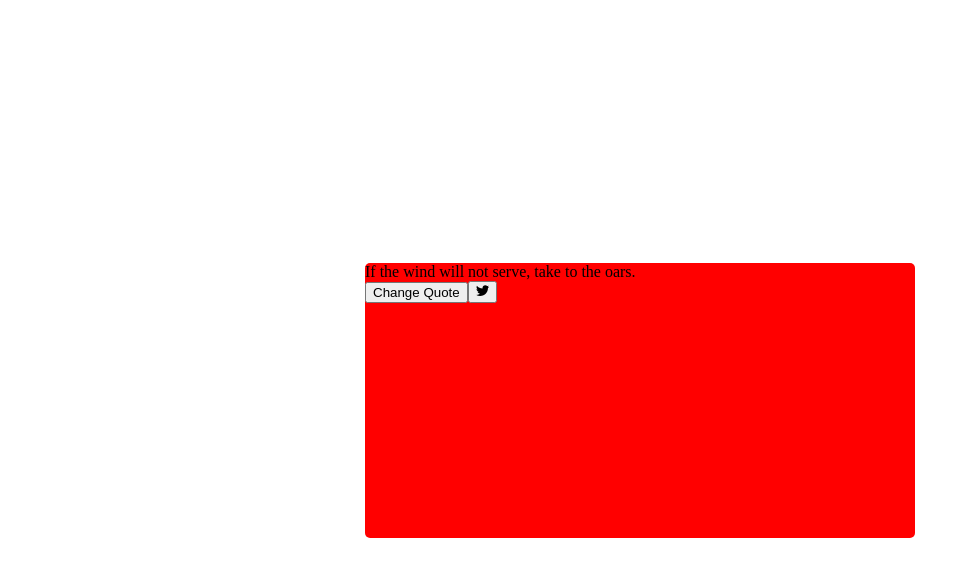
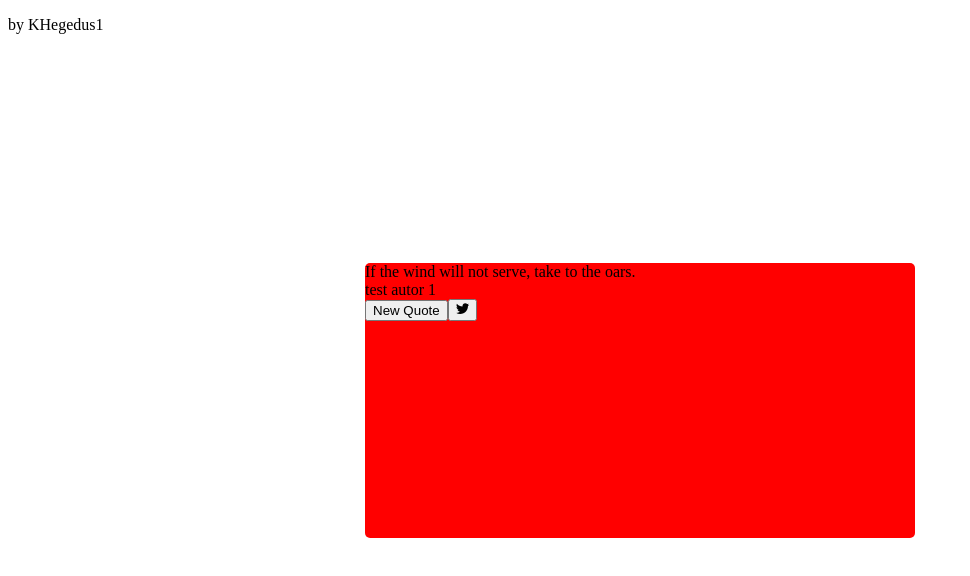
Before and after one commit to KHegedus1/RandomQuoteMachine, a React (Create React App) app in the folder project/: page / in a window 1280 px wide. Shown: the top 576 px of the page, without its empty margins (0-970 px from the left). Built offline with nearby package versions, Linux system fonts and the light colour scheme.

Commit message:
test vrijednosti za novog autora i novi citat

```diff
--- a/project/src/App.js
+++ b/project/src/App.js
@@ -7,14 +7,16 @@ import {FaTwitter} from "react-icons/fa";
 
 function App() {
   const [quote, setQuote] = useState("If the wind will not serve, take to the oars.")
+  const [author, setAuthor] = useState("test autor 1")
   return (
     <>
     <div id ="qoute-box">
       <div id="text">{quote}</div>
-      <div id="author"></div>
-      <button onClick={()=>setQuote("Citat 2 test")}>Change Quote</button>
+      <div id="author">{author}</div>
+      <button onClick={()=>setQuote("Citat 2 test")&setAuthor("autor 2 test")}>New Quote</button>
       <button><a id="tweet-quote"><FaTwitter /></a></button>
     </div>
+    <p id="credits">by KHegedus1</p>
     </>
   )
 }
```
